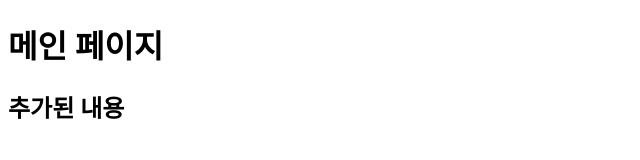
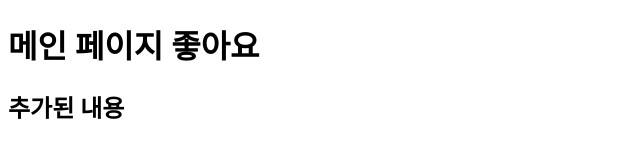
Before and after one commit to ShinYB00/kosa2000, a plain HTML site: page index.html in a window 1280 px wide. Shown: the whole page, without its empty margins (0-640 px from the left). Drawn offline with Linux system fonts and the light colour scheme.

Commit message:
Update index.html

```diff
--- a/index.html
+++ b/index.html
@@ -7,7 +7,7 @@
     <title>Document</title>
 </head>
 <body>
-    <h1>메인 페이지</h1>
+    <h1>메인 페이지 좋아요</h1>
     <h2>추가된 내용</h2>
 </body>
 </html>
```
